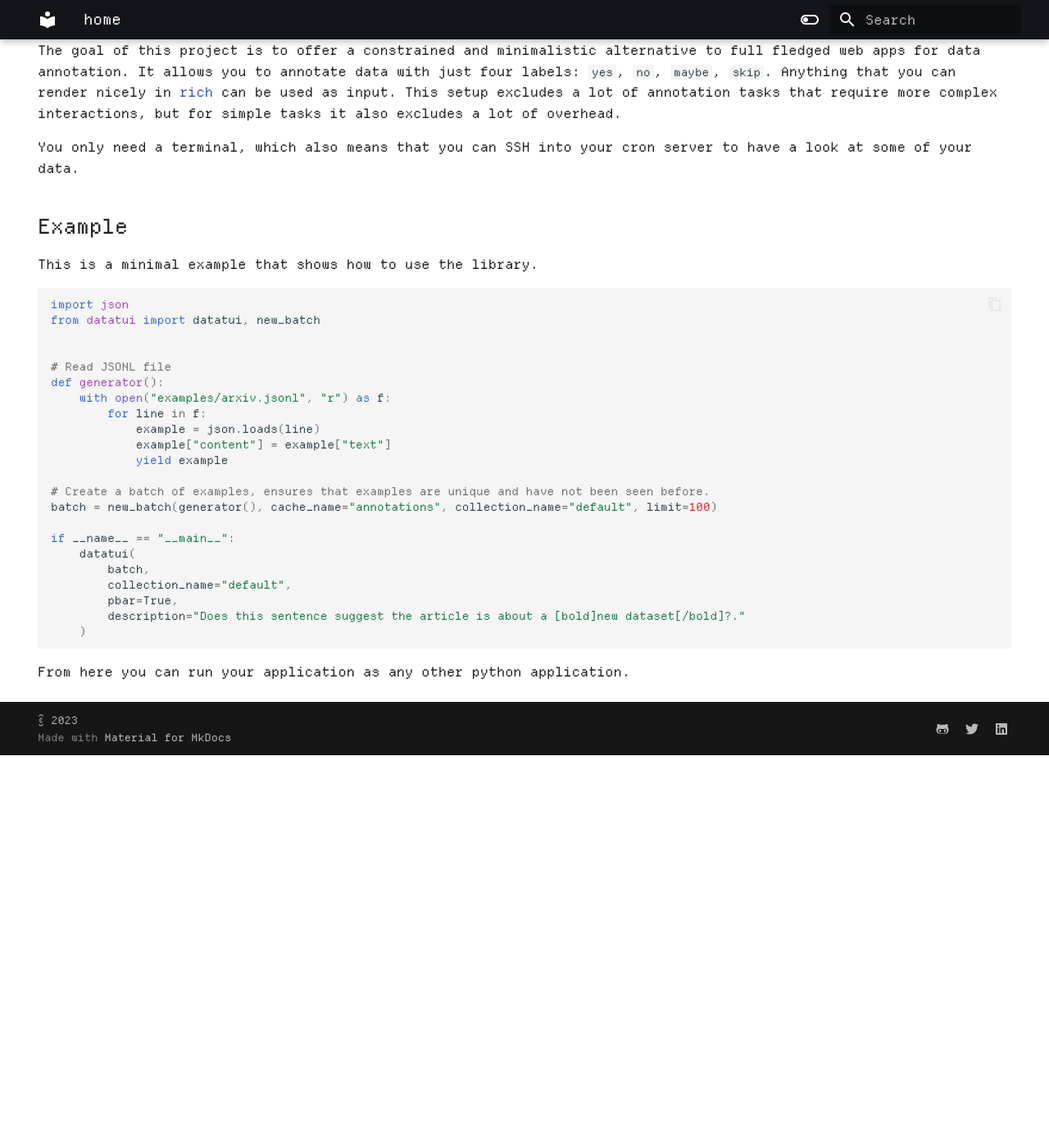
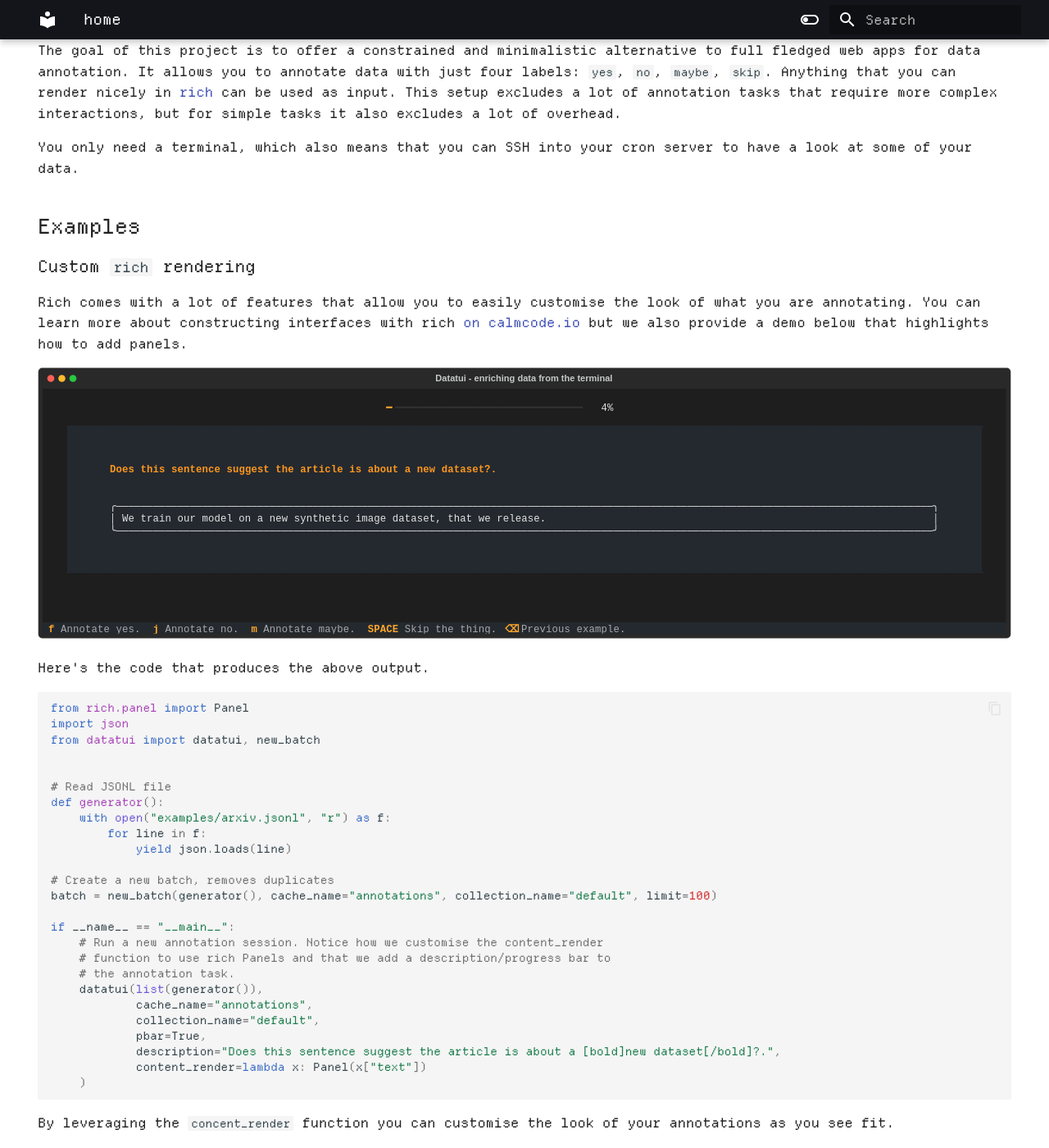
Before and after one commit to koaning/datatui, an MkDocs documentation site: the page built from docs/index.md, in a window 1280 px wide and 1400 px high, scrolled down 804 px. Shown: the whole window at 82% size. Built offline with MkDocs 1.6.1 and Material for MkDocs 9.7.7, drawn with Linux system fonts in a browser that asks for light colours; before the commit the page ends 1725 px from its top, so only the background shows below that; some of the changed text lies outside the part shown.

Commit message:
moar-docs

````diff
--- a/docs/index.md
+++ b/docs/index.md
@@ -8,7 +8,7 @@
 
 A minimal, but fun, annotation tool for the terminal.
 
-<img src="ex4.svg">
+<img src="demo.svg">
 
 ## Installation
 
@@ -23,11 +23,20 @@
 
 You only need a terminal, which also means that you can SSH into your cron server to have a look at some of your data.
 
-## Example
+## Examples
 
-This is a minimal example that shows how to use the library.
+### Custom `rich` rendering
+
+Rich comes with a lot of features that allow you to easily customise the look of what you are annotating.
+You can learn more about constructing interfaces with rich [on calmcode.io](https://calmcode.io/course/rich/constructions)
+but we also provide a demo below that highlights how to add panels.
+
+<img src="panel.svg">
+
+Here's the code that produces the above output.
 
 ```python
+from rich.panel import Panel
 import json
 from datatui import datatui, new_batch
 
@@ -36,20 +45,57 @@
 def generator():
     with open("examples/arxiv.jsonl", "r") as f:
         for line in f:
-            example = json.loads(line)
-            example["content"] = example["text"]
-            yield example
+            yield json.loads(line)
 
-# Create a batch of examples, ensures that examples are unique and have not been seen before.
+# Create a new batch, removes duplicates
 batch = new_batch(generator(), cache_name="annotations", collection_name="default", limit=100)
 
 if __name__ == "__main__":
-    datatui(
-        batch,
-        collection_name="default",
-        pbar=True,
-        description="Does this sentence suggest the article is about a [bold]new dataset[/bold]?."
+    # Run a new annotation session. Notice how we customise the content_render
+    # function to use rich Panels and that we add a description/progress bar to
+    # the annotation task.
+    datatui(list(generator()),
+            cache_name="annotations",
+            collection_name="default",
+            pbar=True,
+            description="Does this sentence suggest the article is about a [bold]new dataset[/bold]?.",
+            content_render=lambda x: Panel(x["text"])
     )
 ```
 
-From here you can run your application as any other python application.
+By leveraging the `concent_render` function you can customise the look of your annotations as you see fit.
+
+### Custom `rich` rendering, includes images!
+
+Thanks to a healthy ecosystem of `rich`, we can easily include images in our annotations via
+the [rich-pixels](https://github.com/darrenburns/rich-pixels) plugin. Here is what that might look like.
+
+<img src="poke.svg">
+
+To get this interface in `datatui` you would need to have a script like below.
+
+```python
+from PIL import Image
+from rich.align import Align
+from rich_pixels import Pixels
+from datatui import datatui
+from pathlib import Path
+
+stream = [{"path": str(p)} for p in Path("examples/pokemons").glob("*.png")]
+
+def render_image(ex):
+    with Image.open(ex["path"]) as image:
+        resized_image = image.resize((40, 40), Image.LANCZOS)
+        return Align.center(Pixels.from_image(resized_image), vertical="middle")
+
+
+if __name__ == "__main__":
+    datatui(stream,
+            cache_name="annotations",
+            collection_name="pokemon",
+            pbar=True,
+            description="Is this a fire pokemon?",
+            content_render=render_image)
+```
+
+Note that this script can also be found in the examples folder of the repository.
````
Also changed, not shown: docs/demo.svg (renamed from docs/ex4.svg), docs/panel.svg (added), docs/poke.svg (added).
